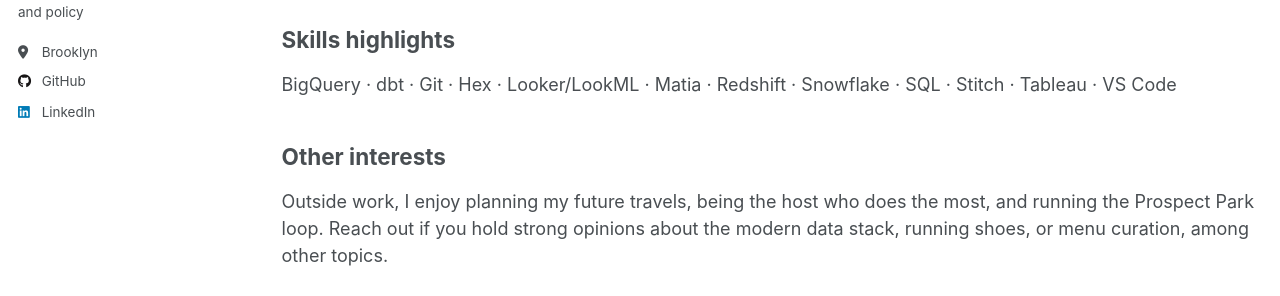
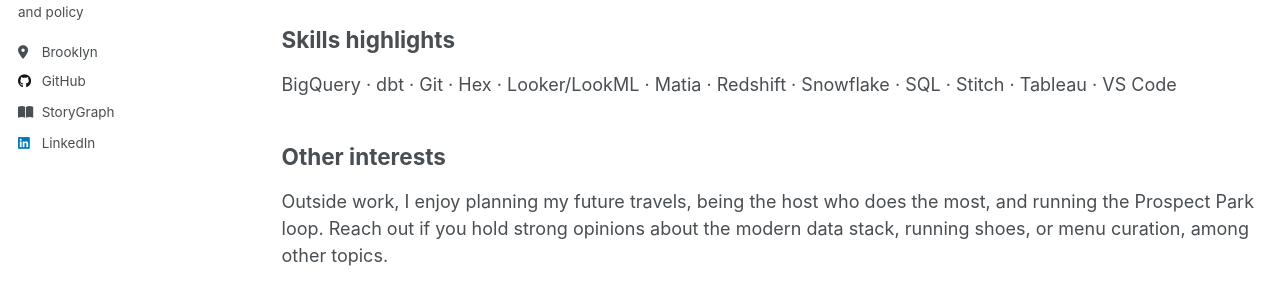
Before and after one commit to joannawliu/joannawliu.github.io, a Jekyll site: the page built from _pages/about.md, in a window 1280 px wide. Shown: the part 395-691 px from the top of the page. Built offline with Jekyll 4.4.1, drawn with Linux system fonts in a browser that asks for light colours; a script that is not in the unit is left out.

Commit message:
Update author-profile.html with storygraph

```diff
--- a/_includes/author-profile.html
+++ b/_includes/author-profile.html
@@ -90,6 +90,9 @@
       {% endif %}
 
       <!-- Font Awesome icons / Social media -->
+      {% if author.storygraph %}
+        <li><a href="https://app.thestorygraph.com/profile/{{ author.storygraph }}"><i class="fas fa-fw fa-book-open icon-pad-right" aria-hidden="true"></i>StoryGraph</a></li>
+      {% endif %}
       {% if author.artstation %}
         <li><a href="https://www.artstation.com/{{ author.artstation }}"><i class="fab fa-fw fa-artstation icon-pad-right" aria-hidden="true"></i>Artstation</a></li>
       {% endif %}
```
